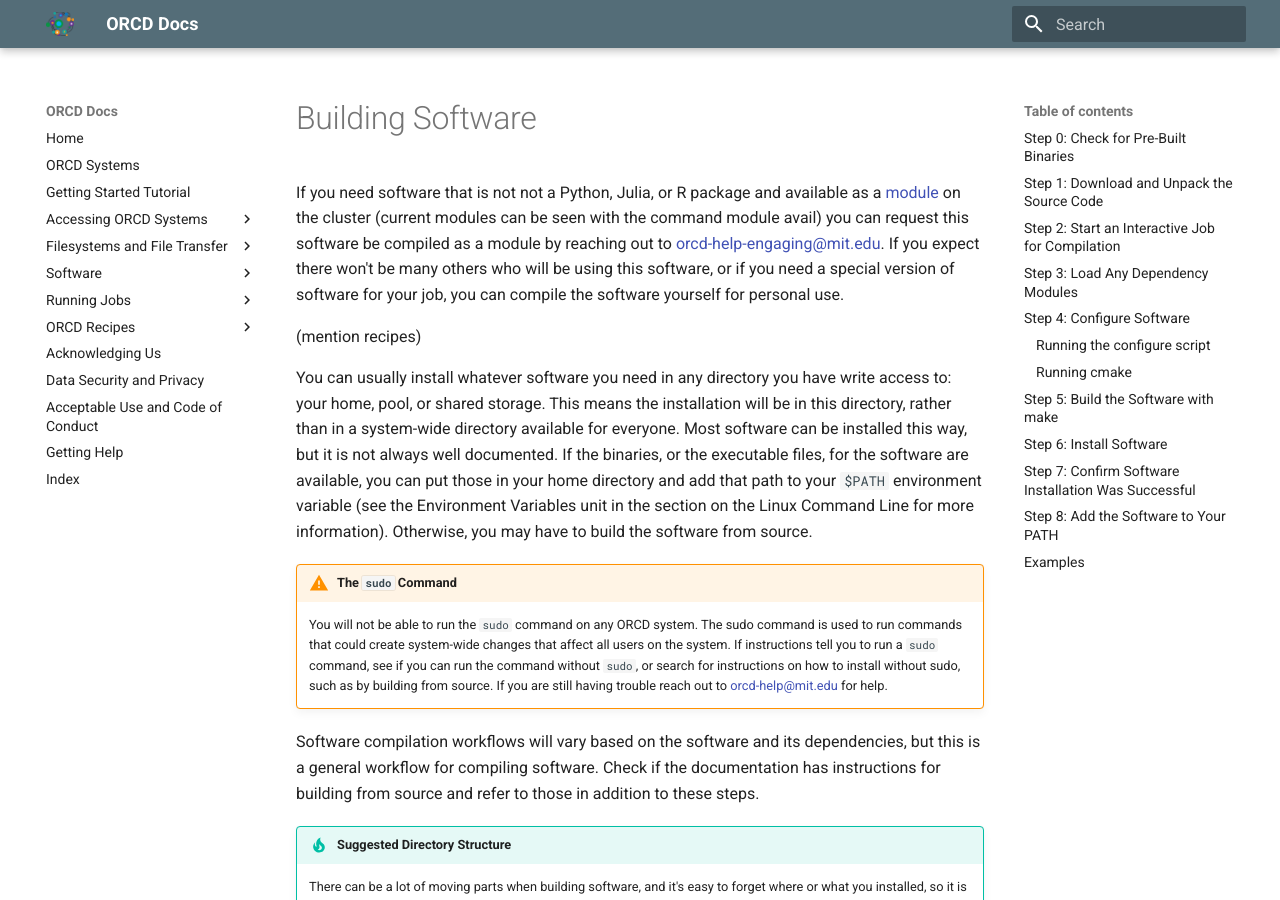
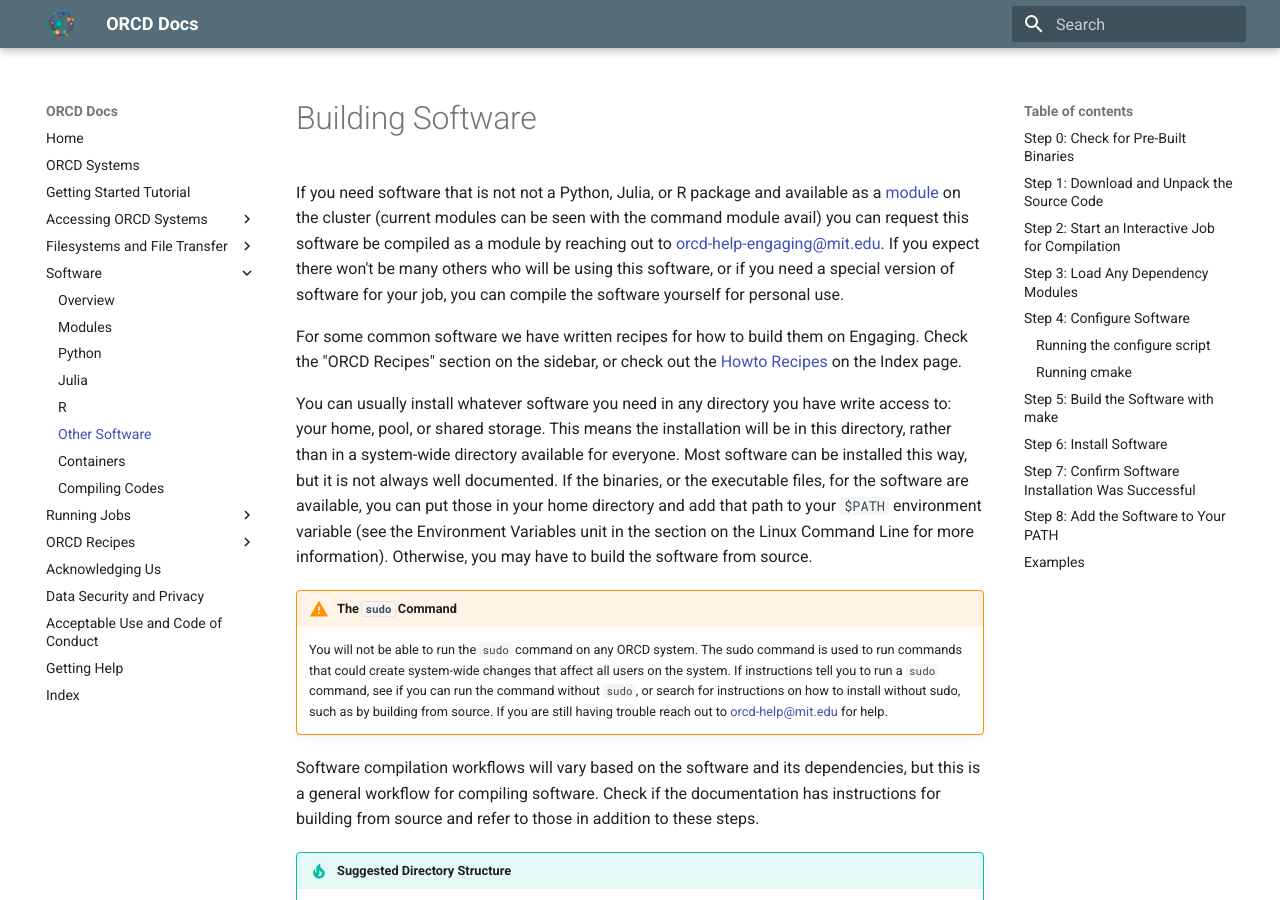
Before and after one commit to mit-orcd/orcd-docs-edit, an MkDocs documentation site: the page built from docs/software/building-software.md, in a window 1280 px wide and 900 px high. Built offline with MkDocs 1.6.1 and Material for MkDocs 9.7.7, drawn with Linux system fonts in a browser that asks for light colours.

Commit message:
mention recipes, re-order software section

```diff
--- a/docs/software/building-software.md
+++ b/docs/software/building-software.md
@@ -2,7 +2,7 @@
 
 If you need software that is not not a Python, Julia, or R package and available as a [module](modules.md) on the cluster (current modules can be seen with the command module avail) you can request this software be compiled as a module by reaching out to <orcd-help-engaging@mit.edu>. If you expect there won't be many others who will be using this software, or if you need a special version of software for your job, you can compile the software yourself for personal use.
 
-(mention recipes)
+For some common software we have written recipes for how to build them on Engaging. Check the "ORCD Recipes" section on the sidebar, or check out the [Howto Recipes](../tags.md#howto-recipes) on the Index page.
 
 You can usually install whatever software you need in any directory you have write access to: your home, pool, or shared storage. This means the installation will be in this directory, rather than in a system-wide directory available for everyone. Most software can be installed this way, but it is not always well documented. If the binaries, or the executable files, for the software are available, you can put those in your home directory and add that path to your `$PATH` environment variable (see the Environment Variables unit in the section on the Linux Command Line for more information). Otherwise, you may have to build the software from source.
 
--- a/mkdocs.yml
+++ b/mkdocs.yml
@@ -18,10 +18,11 @@ nav:
     - Overview: software/overview.md
     - Modules: software/modules.md
     - Python: software/python.md
-    - Container: software/apptainer.md
-    - Compiling Codes: software/compile.md
     - Julia: software/julia.md
     - R: software/R.md
+    - Other Software: software/building-software.md
+    - Containers: software/apptainer.md
+    - Compiling Codes: software/compile.md
 #    - Installing Software:
 #    - Singularity/Apptainer:
 #    - Licensed Software:
```
